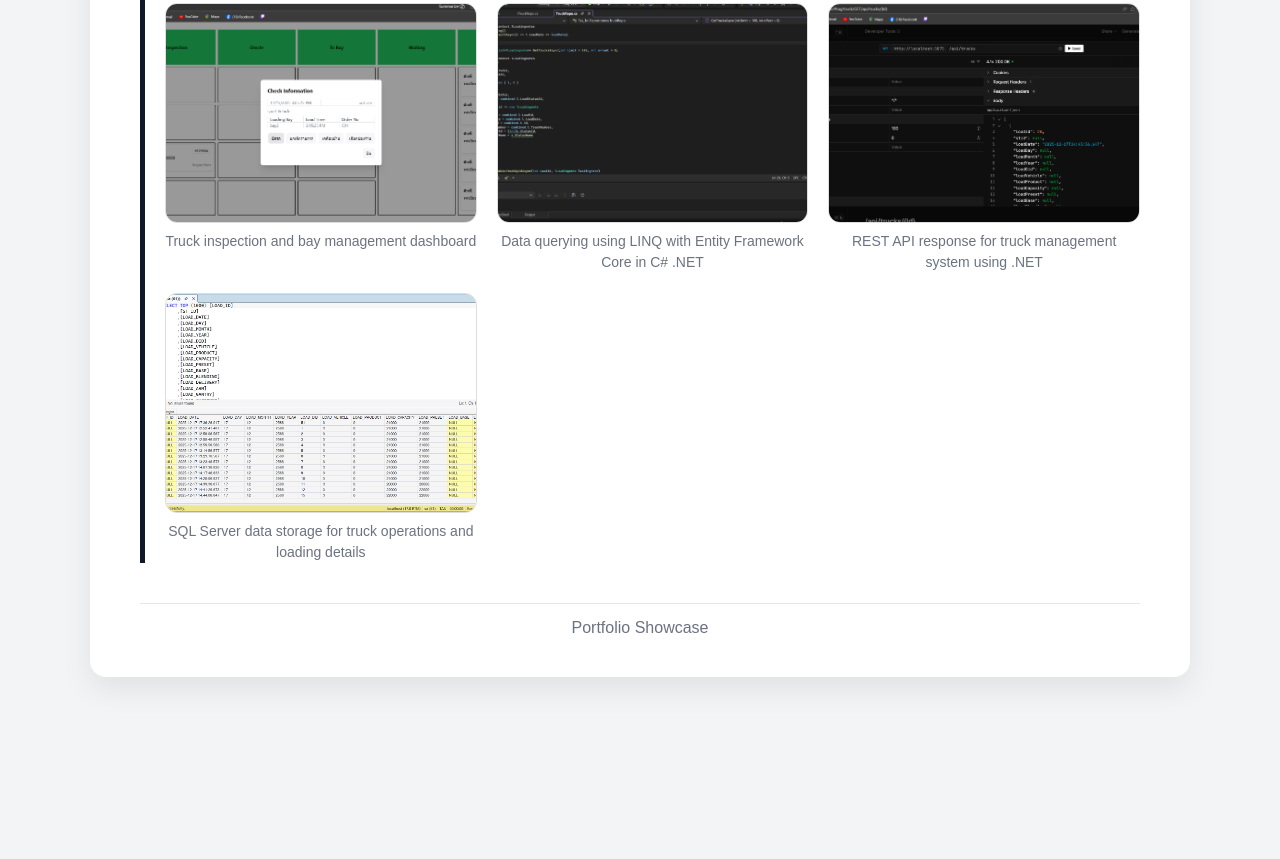
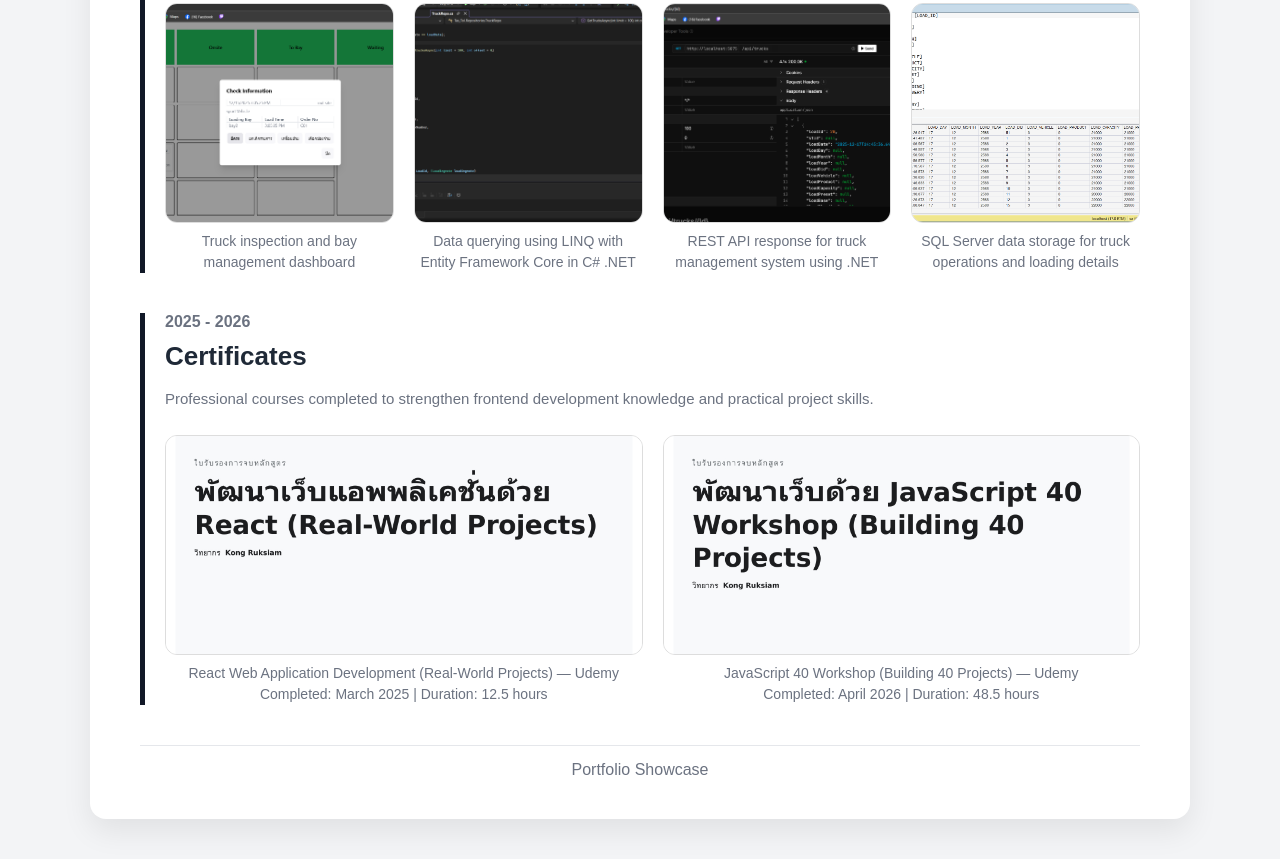
Before and after one commit to Heart-Santisuk/Portfolio, a plain HTML site: page index.html in a window 1280 px wide. Shown: the part 1106-1965 px from the top of the page. Before the commit the page ends 1823 px from the top, so only its background shows below. Drawn offline with Linux system fonts and the light colour scheme.

Commit message:
New Certificates

```diff
--- a/index.html
+++ b/index.html
@@ -79,18 +79,22 @@
             line-height: 1.7;
         }
 
-        .image-gallery {
+        .image-gallery,
+        .certificate-gallery {
             display: grid;
-            grid-template-columns: repeat(auto-fit, minmax(280px, 1fr));
+            grid-template-columns: repeat(auto-fit, minmax(220px, 1fr));
             gap: 20px;
             margin-top: 24px;
+            align-items: start;
         }
 
-        .image-item {
+        .image-item,
+        .certificate-item {
             width: 100%;
         }
 
-        .image-item img {
+        .image-item img,
+        .certificate-item img {
             width: 100%;
             height: 220px;
             object-fit: cover;
@@ -99,9 +103,11 @@
             cursor: pointer;
             transition: 0.25s;
             display: block;
+            background: #f9fafb;
         }
 
-        .image-item img:hover {
+        .image-item img:hover,
+        .certificate-item img:hover {
             transform: scale(1.02);
             box-shadow: 0 8px 20px rgba(0, 0, 0, 0.15);
         }
@@ -112,6 +118,13 @@
             color: #6b7280;
             text-align: center;
             line-height: 1.5;
+        }
+
+        .cert-desc {
+            margin: 0 0 8px;
+            color: #6b7280;
+            line-height: 1.6;
+            font-size: 15px;
         }
 
         .popup {
@@ -142,7 +155,7 @@
 
         .footer {
             border-top: 1px solid #e5e7eb;
-            margin-top: 30px;
+            margin-top: 40px;
             padding-top: 15px;
             text-align: center;
             color: #6b7280;
@@ -176,12 +189,14 @@
                 padding-left: 18px;
             }
 
-            .image-gallery {
+            .image-gallery,
+            .certificate-gallery {
                 grid-template-columns: 1fr;
                 gap: 16px;
             }
 
-            .image-item img {
+            .image-item img,
+            .certificate-item img {
                 height: auto;
                 aspect-ratio: 16 / 9;
             }
@@ -197,7 +212,6 @@
             }
         }
     </style>
-
 </head>
 
 <body>
@@ -206,12 +220,11 @@
 
         <div class="header">
             <h1>Portfolio</h1>
-            <p>Personal Projects</p>
+            <p>Personal Projects & Certificates</p>
         </div>
 
         <h2 class="section-title">Projects</h2>
 
-        <!-- 🔥 PROJECT 1 -->
         <div class="project">
             <div class="year">2026</div>
             <div class="project-title">Hikvision connects to the database & Reconnect Auto</div>
@@ -225,27 +238,23 @@
             </ul>
 
             <div class="image-gallery">
-
                 <div class="image-item">
-                    <img src="images/hikvision1.png" onclick="openPopup(this.src)">
+                    <img src="images/hikvision1.png" alt="Hikvision Project 1" onclick="openPopup(this.src)">
                     <div class="caption">Real-time camera status, live view, and ANPR listener processing</div>
                 </div>
 
                 <div class="image-item">
-                    <img src="images/hikvision2.png" onclick="openPopup(this.src)">
+                    <img src="images/hikvision2.png" alt="Hikvision Project 2" onclick="openPopup(this.src)">
                     <div class="caption">Raw ANPR XML data from camera callback</div>
                 </div>
 
                 <div class="image-item">
-                    <img src="images/hikvision3.png" onclick="openPopup(this.src)">
-                    <div class="caption">Database records of processed ANPR data with license plate and detection
-                        details</div>
+                    <img src="images/hikvision3.png" alt="Hikvision Project 3" onclick="openPopup(this.src)">
+                    <div class="caption">Database records of processed ANPR data with license plate and detection details</div>
                 </div>
-
             </div>
         </div>
 
-        <!-- 🔥 PROJECT 2 -->
         <div class="project">
             <div class="year">2025</div>
             <div class="project-title">Truck Management Backend System</div>
@@ -259,27 +268,51 @@
             </ul>
 
             <div class="image-gallery">
-
                 <div class="image-item">
-                    <img src="images/truck1.png" onclick="openPopup(this.src)">
+                    <img src="images/truck1.png" alt="Truck Project 1" onclick="openPopup(this.src)">
                     <div class="caption">Truck inspection and bay management dashboard</div>
                 </div>
 
                 <div class="image-item">
-                    <img src="images/truck2.png" onclick="openPopup(this.src)">
+                    <img src="images/truck2.png" alt="Truck Project 2" onclick="openPopup(this.src)">
                     <div class="caption">Data querying using LINQ with Entity Framework Core in C# .NET</div>
                 </div>
 
                 <div class="image-item">
-                    <img src="images/truck3.png" onclick="openPopup(this.src)">
+                    <img src="images/truck3.png" alt="Truck Project 3" onclick="openPopup(this.src)">
                     <div class="caption">REST API response for truck management system using .NET</div>
                 </div>
 
                 <div class="image-item">
-                    <img src="images/truck4.png" onclick="openPopup(this.src)">
+                    <img src="images/truck4.png" alt="Truck Project 4" onclick="openPopup(this.src)">
                     <div class="caption">SQL Server data storage for truck operations and loading details</div>
                 </div>
+            </div>
+        </div>
 
+        <div class="project">
+            <div class="year">2025 - 2026</div>
+            <div class="project-title">Certificates</div>
+            <p class="cert-desc">
+                Professional courses completed to strengthen frontend development knowledge and practical project skills.
+            </p>
+
+            <div class="certificate-gallery">
+                <div class="certificate-item">
+                    <img src="images/react-cert.jpg" alt="React Certificate" onclick="openPopup(this.src)">
+                    <div class="caption">
+                        React Web Application Development (Real-World Projects) — Udemy<br>
+                        Completed: March 2025 | Duration: 12.5 hours
+                    </div>
+                </div>
+
+                <div class="certificate-item">
+                    <img src="images/js-cert.jpg" alt="JavaScript Certificate" onclick="openPopup(this.src)">
+                    <div class="caption">
+                        JavaScript 40 Workshop (Building 40 Projects) — Udemy<br>
+                        Completed: April 2026 | Duration: 48.5 hours
+                    </div>
+                </div>
             </div>
         </div>
 
@@ -289,10 +322,9 @@
 
     </div>
 
-    <!-- 🔥 POPUP -->
     <div class="popup" id="popup" onclick="closePopup()">
         <span class="close">&times;</span>
-        <img id="popup-img">
+        <img id="popup-img" alt="Preview">
     </div>
 
     <script>
```
Also changed, not shown: images/js-cert.jpg (added), images/react-cert.jpg (added).
